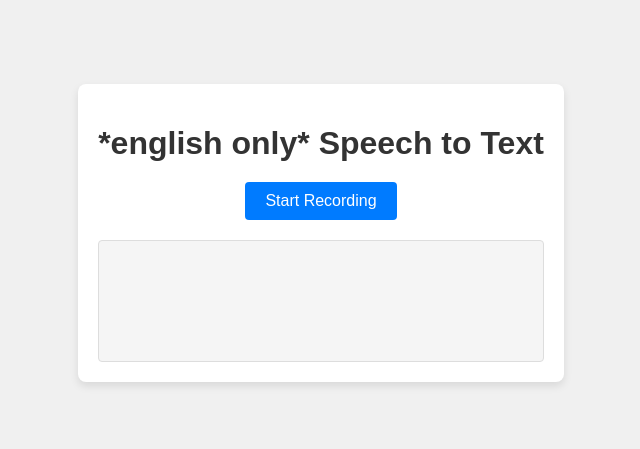
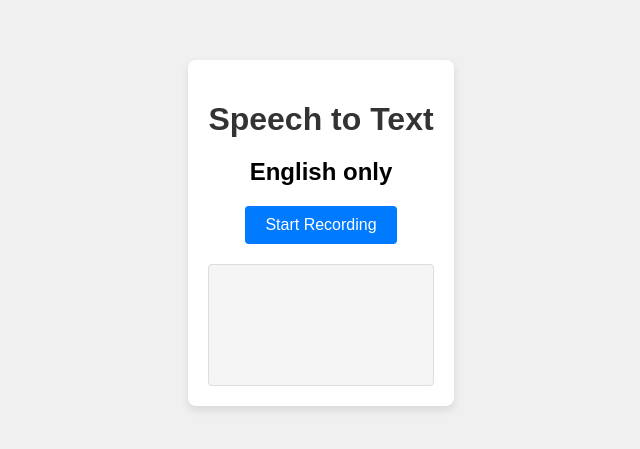
Before and after one commit to Matew056/speech-to-text-test, a plain HTML site: page index.html in a window 1280 px wide. Shown: the part 167-616 px from the top of the page, without its empty margins (319-959 px from the left). Drawn offline with Linux system fonts and the light colour scheme.

Commit message:
Update index.html

```diff
--- a/index.html
+++ b/index.html
@@ -8,7 +8,8 @@
 </head>
 <body>
     <div class="container">
-        <h1 class="title">*english only* Speech to Text</h1>
+        <h1 class="title">Speech to Text</h1>
+        <h2>English only</h2>
         <button id="startButton" class="recordButton">Start Recording</button>
         <div id="output" class="outputText"></div>
     </div>
```
